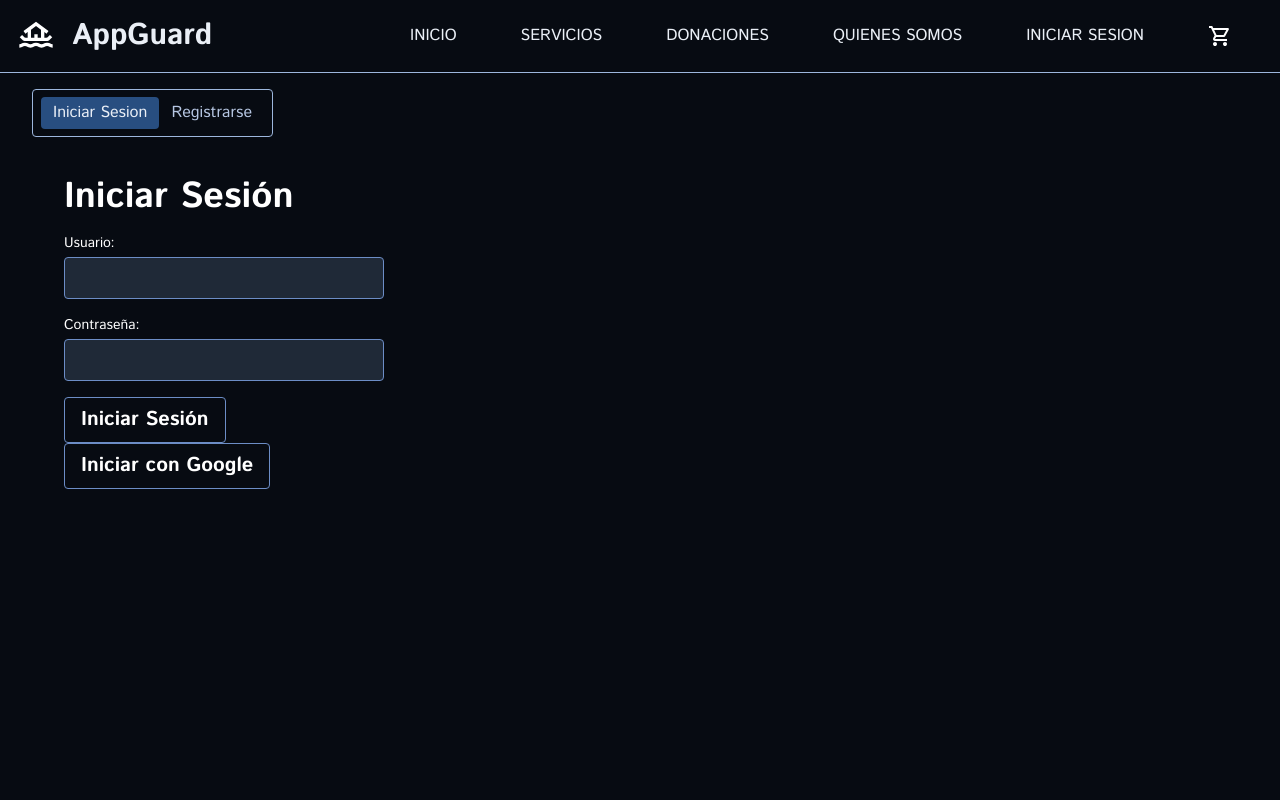
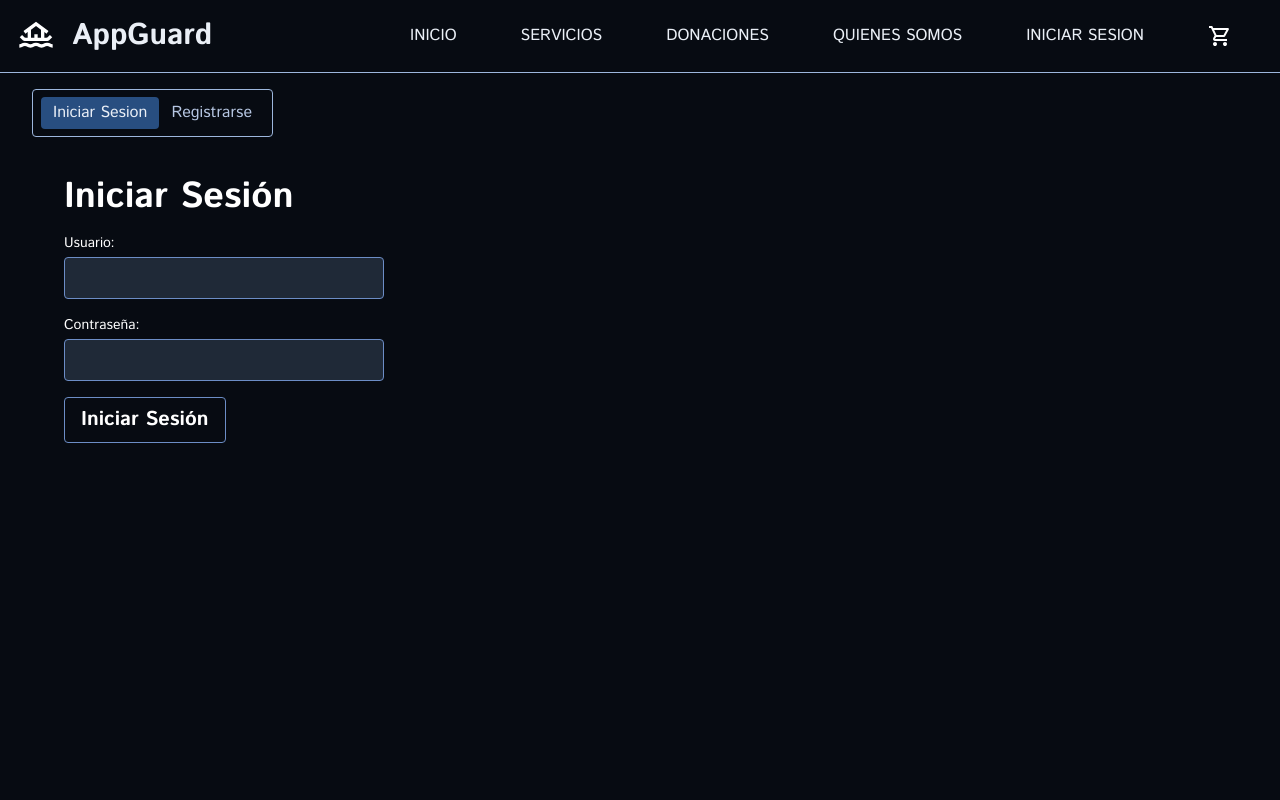
Before and after one commit to AppGuardD/AppGuard-Front, a React (Vite) app in the folder front-end/: page /users in a window 1280 px wide. Shown: the top 800 px of the page. Built offline with nearby package versions, Linux system fonts and the light colour scheme; a web font is replaced by a local one.

Commit message:
avances de auth3

```diff
--- a/front-end/index.html
+++ b/front-end/index.html
@@ -1,6 +1,7 @@
 <!doctype html>
 <html lang="en">
   <head>
+
     <meta charset="UTF-8" />
     <!-- Font Cutive and Istok Web -->
     <link rel="preconnect" href="https://fonts.googleapis.com" />
@@ -12,6 +13,7 @@
     <link rel="icon" type="image/svg+xml" href="/vite.svg" />
     <meta name="viewport" content="width=device-width, initial-scale=1.0" />
     <title>AppGuard</title>
+    <script src = "https://accounts.google.com/gsi/client" async defer></script>
   </head>
   <body class="bg-background text-text">
     <noscript>You need to enable JavaScript to run this app.</noscript>
--- a/front-end/package.json
+++ b/front-end/package.json
@@ -31,6 +31,7 @@
     "clsx": "^2.1.0",
     "embla-carousel-autoplay": "^8.0.0-rc22",
     "embla-carousel-react": "^8.0.0-rc20",
+    "gapi-script": "^1.2.0",
     "jwt-decode": "^4.0.0",
     "lucide-react": "^0.315.0",
     "react": "^18.2.0",
--- a/front-end/src/features/Auth/Login/Login.tsx
+++ b/front-end/src/features/Auth/Login/Login.tsx
@@ -1,38 +1,38 @@
-import { useForm, SubmitHandler } from "react-hook-form";
-import { postLogin } from "../../../redux/action-creators/login/postLogin";
-import { useAppDispatch } from "@/redux/hooks";
+import { useForm, SubmitHandler } from "react-hook-form"
+import { postLogin } from "../../../redux/action-creators/login/postLogin"
+import { useAppDispatch } from "@/redux/hooks"
 import { GoogleLogin } from '@react-oauth/google';
-
-import { googleLogin } from "@/redux/action-creators/googleLogin/googleLogin";
+import { jwtDecode } from "jwt-decode";
+import { postGoogleLogin } from "@/redux/action-creators/googleLogin/googleLogin";
 
 interface LogData {
-  email: string;
-  password: string;
+  email: string
+  password: string
 }
 
 interface FormData {
-  email: string;
-  password: string;
+  email: string
+  password: string
 }
-
+interface credentialResponse{
+  credential: string
+}
 const LoginForm: React.FC = () => {
-  const dispatch = useAppDispatch();
+  const dispatch = useAppDispatch()
 
   const {
     control,
     handleSubmit,
     register,
     formState: { errors },
-  } = useForm<FormData>();
+  } = useForm<FormData>()
 
   const onSubmit: SubmitHandler<FormData> = data => {
-    console.log("Formulario enviado:", data); // Agregar console.log() para depurar
-    dispatch(postLogin(data));
-  };
+    console.log("Formulario enviado:", data) // Agregar console.log() para depurar
 
-  const handleGoogleLogin = () => {
-    dispatch(googleLogin());
-  };
+    dispatch(postLogin(data))
+  }
+
 
   return (
 
@@ -70,19 +70,26 @@ const LoginForm: React.FC = () => {
             >
               Iniciar Sesión
             </button>
-            <button
-              onClick={handleGoogleLogin}
-              className="flex text-xl transition ease-in-out delay-150 hover:-translate-y-1 hover:scale-110 bg-transparent hover:bg-accent font-semibold py-2 px-4 border rounded"
-              type="button"
-            >
-              Iniciar con Google
-            </button>
-
+            <GoogleLogin
+              onSuccess={credentialResponse  => {
+                if (credentialResponse.credential) {
+                  const token : string = jwtDecode(credentialResponse.credential)
+                  console.log(token)
+                  dispatch(postGoogleLogin(credentialResponse))
+                } else {
+                  console.error('No se pudo obtener el token del credencial');
+                }
+              }}
+              onError={() => {
+                console.log('Login Failed');
+                // Manejar errores aquí, si es necesario
+              }}
+            />
           </form>
         </div>
       </div>
 
-  );
-};
+  )
+}
 
-export default LoginForm;
+export default LoginForm
--- a/front-end/src/redux/action-creators/googleLogin/googleLogin.ts
+++ b/front-end/src/redux/action-creators/googleLogin/googleLogin.ts
@@ -1,22 +1,17 @@
-import { ActionType } from "../../action-types/loginTypes"
-import type { Action } from "../../actions/loginActions"
+
+import type { Action } from "../../actions/googleLoginActions"
 import type { Dispatch } from "@reduxjs/toolkit"
-import instance from "@/redux/axios/instance"
 
-export function googleLogin() {
-  return async function (dispatch: Dispatch<Action>) {
-    try {
-      const response = await instance.get("/authgoogle/google")
-      dispatch({
-        type: ActionType.GET,
-        payload: response.data.Objecto.token,
-      })
-      const token = response.data.Objecto.token
-      localStorage.setItem("USER_INFO", token)
-      console.log("Token de Google:", token)
-    } catch (error) {
-      console.error("Error en el login de Google:", error)
-      // Puedes dispatch un action de error si lo deseas
+
+export function postGoogleLogin(credentialResponse: any) {
+    return function (dispatch: Dispatch<Action>) {
+      try {
+        const googleCredential = credentialResponse.credential
+
+        localStorage.setItem("USER_INFO", googleCredential)
+        console.log("Google credential:", googleCredential)
+      } catch (error) {
+        console.error("Error al manejar la autenticación de Google:", error)
+      }
     }
   }
-}
--- a/front-end/src/redux/axios/instance.ts
+++ b/front-end/src/redux/axios/instance.ts
@@ -1,8 +1,8 @@
 import axios from "axios"
 
 const instance = axios.create({
-//   baseURL: "http://localhost:3001/api",
- baseURL: "https://appguard-back.onrender.com/api",
+   baseURL: "http://localhost:3001/api",
+// baseURL: "https://appguard-back.onrender.com/api",
 })
 
 export default instance
```
Also changed, not shown: front-end/src/main.tsx (+7 -1 lines), front-end/src/features/Auth/Google/google.tsx (added), 1 other file (tests, documents, lock files or other folders).
